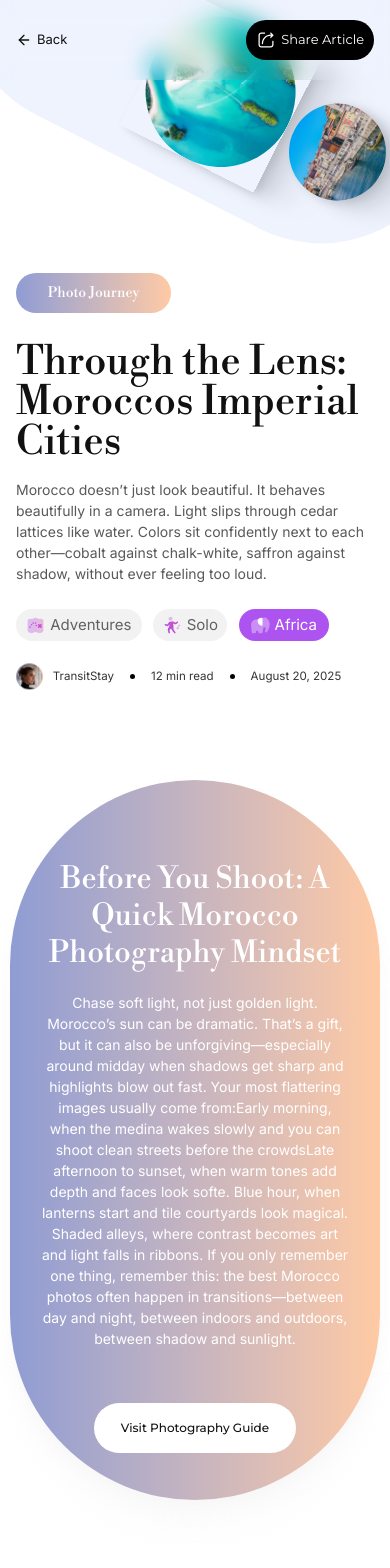
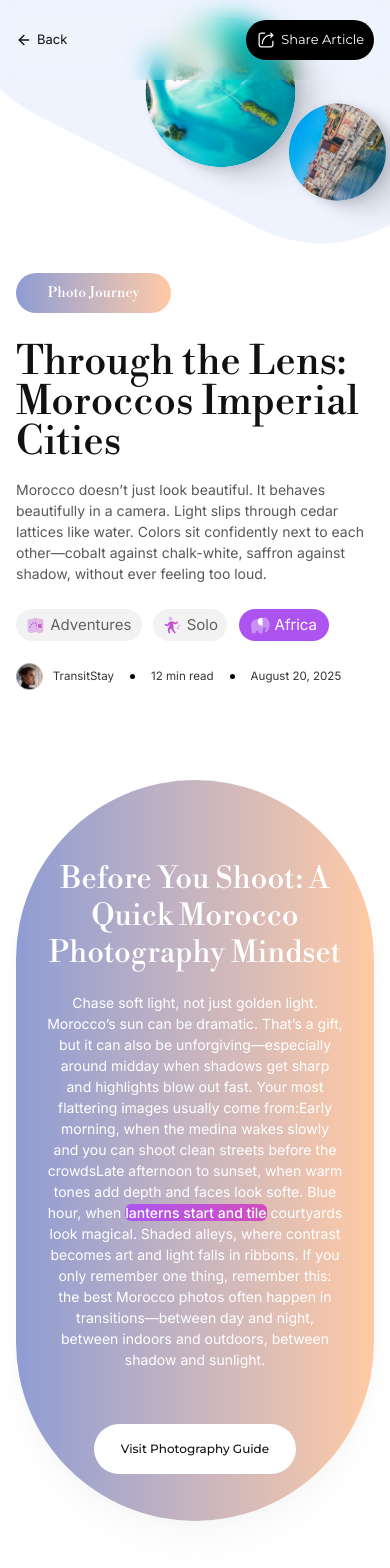
Before and after one commit to UlrichDevp/test-photo-journey, a Next.js app: page / in a window 390 px wide. Shown: the top 1568 px of the page. Built offline with nearby package versions, Linux system fonts and the light colour scheme.

Commit message:
fix: link_style

```diff
--- a/src/app/page.tsx
+++ b/src/app/page.tsx
@@ -11,7 +11,7 @@ import ClosingSection from "@/components/ClosingSection";
 
 export default function Home() {
   return (
-    <div>
+    <div className="">
       <Header />
       <Hero/>
       <IntroCard />
--- a/src/components/Hero.tsx
+++ b/src/components/Hero.tsx
@@ -9,7 +9,7 @@ export default function Hero() {
           alt="globe"
           width={0}
           height={0}
-          className="lg:w-[324px] w-[150.02px] h-[150.02px] md:w-[180.71px] lg:h-[324px] md:h-[180.71px]  shadow-[0px_4.42px_8.84px_0px_#0000001A,0px_15.47px_15.47px_0px_#00000017,0px_35.35px_20.99px_0px_#0000000D,0px_62.97px_25.41px_0px_#00000003,0px_98.32px_27.62px_0px_#00000000]"
+          className="lg:w-[324px] w-[150.02px] h-[150.02px] md:w-[180.71px] lg:h-[324px] md:h-[180.71px] rounded-[179.69px] md:rounded-[205.48px] lg:rounded-[368.42px]  shadow-[0px_4.42px_8.84px_0px_#0000001A,0px_15.47px_15.47px_0px_#00000017,0px_35.35px_20.99px_0px_#0000000D,0px_62.97px_25.41px_0px_#00000003,0px_98.32px_27.62px_0px_#00000000]"
         />
         <Image
           src="/image2.png"
--- a/src/components/IntroCard.tsx
+++ b/src/components/IntroCard.tsx
@@ -2,12 +2,12 @@
 
 export default function IntroCard() {
   return (
-    <section className="mx-4 md:mx-[39px] lg:mx-[236px] mt-[85.42px] md:mt-[74px] lg:mt-[169px] px-[23px] md:px-[83px] lg:px-[145px] pt-[81px] md:pt-[100px] lg:pt-[44px] pb-[47px] md:pb-[77px] lg:pb-[44px] gap-[20px] lg:gap-[24px] rounded-[230px] md:rounded-[600px] flex flex-col items-center bg-gradient-to-r from-[#8F9CD3] to-[#FFCAA4] shadow-[0_4.15px_9.23px_0_#E0E0E01A,0_17.07px_17.07px_0_#E0E0E017,0_37.84px_22.61px_0_#E0E0E00D,0_67.37px_27.22px_0_#E0E0E003,0_105.67px_29.53px_0_#E0E0E000]">
+    <section className="mx-[16px] md:mx-[39px] lg:mx-[236px] mt-[85.42px] md:mt-[74px] lg:mt-[169px] px-[23px] md:px-[83px] lg:px-[145px] pt-[81px] md:pt-[100px] lg:pt-[44px] pb-[47px] md:pb-[77px] lg:pb-[44px] gap-[20px] lg:gap-[24px] rounded-[230px] md:rounded-[600px] flex flex-col items-center bg-gradient-to-r from-[#8F9CD3] to-[#FFCAA4] shadow-[0_4.15px_9.23px_0_#E0E0E01A,0_17.07px_17.07px_0_#E0E0E017,0_37.84px_22.61px_0_#E0E0E00D,0_67.37px_27.22px_0_#E0E0E003,0_105.67px_29.53px_0_#E0E0E000]">
         <h1 className="font-title px-[5px] md:px-[34px] lg:px-[12px] text-[30px] md:text-[40px] lg:text-[45px] leading-[37px] md:leading-[50px] text-center font-[400] text-white">
             Before You Shoot: A Quick Morocco Photography Mindset
         </h1>
         <p className="px-[8px] md:px-[31.75px] lg:px-[8px] text-center text-[14px] lg:text-[18px] leading-[21px]  md:leading-[24px] text-center font-[400] text-white font-body">
-            Chase soft light, not just golden light. Morocco’s sun can be dramatic. That’s a  gift, but it can also be unforgiving—especially around midday when shadows get sharp and highlights blow out fast. Your most flattering images usually come from:Early morning, when the medina wakes slowly and you can shoot clean streets before the crowdsLate afternoon to sunset, when warm tones add depth and faces look softe. Blue hour, when <mark/>lanterns start  and tile<mark/> courtyards look magical. Shaded alleys, where contrast becomes art and light falls in ribbons. If you only remember one thing, remember this: the best Morocco photos often happen in transitions—between day and night, between indoors and outdoors, between shadow and sunlight.
+            Chase soft light, not just golden light. Morocco’s sun can be dramatic. That’s a  gift, but it can also be unforgiving—especially around midday when shadows get sharp and highlights blow out fast. Your most flattering images usually come from:Early morning, when the medina wakes slowly and you can shoot clean streets before the crowdsLate afternoon to sunset, when warm tones add depth and faces look softe. Blue hour, when <span className="text-white font-medium bg-gradient-to-r from-[#AD54F0] to-[#D24DBC] rounded-[6px]"> lanterns start  and tile</span> courtyards look magical. Shaded alleys, where contrast becomes art and light falls in ribbons. If you only remember one thing, remember this: the best Morocco photos often happen in transitions—between day and night, between indoors and outdoors, between shadow and sunlight.
 
         </p>
         <button className="bg-white py-[16px] px-[13.5px] py-[21px] px-[27px] rounded-[46.14px] md:radius-[100px] mt-[34px] md:mt-[17px] lg:mt-[10px] text-[12px] lg:text-[16px] font-button font-medium leading-[7.95px] md:leading-[17.23px]">
--- a/src/components/MarrakechSection.tsx
+++ b/src/components/MarrakechSection.tsx
@@ -14,7 +14,7 @@ If you can, find a rooftop café view. From above, the square becomes a living p
                 <div className="font-body font-normal text-[14px] md:text-[16px] leading-[21px] lg:text-[18px] lg:leading-[27px] tracking-normal ">
                     <h2 className="font-semibold">2)Souks: color with control</h2>
                     <p className="lg:hidden">Markets are packed with texture: spices, slippers, textiles, lanterns. Your job is to bring order to the visual overload. Choose one “anchor” subject (like a stack of saffron or a wall of lanterns. Use hanging rugs as a backgroundWai  for one person to step into the frame—human + texture = story.  Riads: <span className="text-white bg-gradient-to-r from-[#AD54F0] to-[#D24DBC] p-1 rounded-[6px]">calm after the storm</span> <br/>Riads are interior gardens with fountains, tiled walls, and symmetry. Perfect for clean, elegant photos. Stand centered for symmetry. Capture reflections in water. Shoot details: carved wood, brass handles, mosaic edges. Gardens and graphic lines (if you visit them).</p>
-                    <p className="hidden lg:inline">Markets are packed with texture: spices, slippers, textiles, lanterns. Your job is to bring order to the visual overload. Choose one “anchor” subject (like a stack of saffron or a wall of lanterns. Use hanging rugs <span className="text-white bg-gradient-to-r from-[#AD54F0] to-[#D24DBC] rounded-[6px]"> calm after the storm</span> for one person to step into the frame—human + texture = story.  Riads: calm after the storm <br/> Riads are interior gardens with fountains, tiled walls, and symmetry. Perfect for clean, elegant photos. Stand centered for symmetry. Capture reflections in water. Shoot details: carved wood, brass handles, mosaic edges. Gardens and graphic lines (if you visit them).</p>
+                    <p className="hidden lg:inline">Markets are packed with texture: spices, slippers, textiles, lanterns. Your job is to bring order to the visual overload. Choose one “anchor” subject (like a stack of saffron or a wall of lanterns. Use hanging rugs <span className="text-white font-medium bg-gradient-to-r from-[#AD54F0] to-[#D24DBC] rounded-[6px]"> calm after the storm</span> for one person to step into the frame—human + texture = story.  Riads: calm after the storm <br/> Riads are interior gardens with fountains, tiled walls, and symmetry. Perfect for clean, elegant photos. Stand centered for symmetry. Capture reflections in water. Shoot details: carved wood, brass handles, mosaic edges. Gardens and graphic lines (if you visit them).</p>
                 </div>
             </div>
 
```
